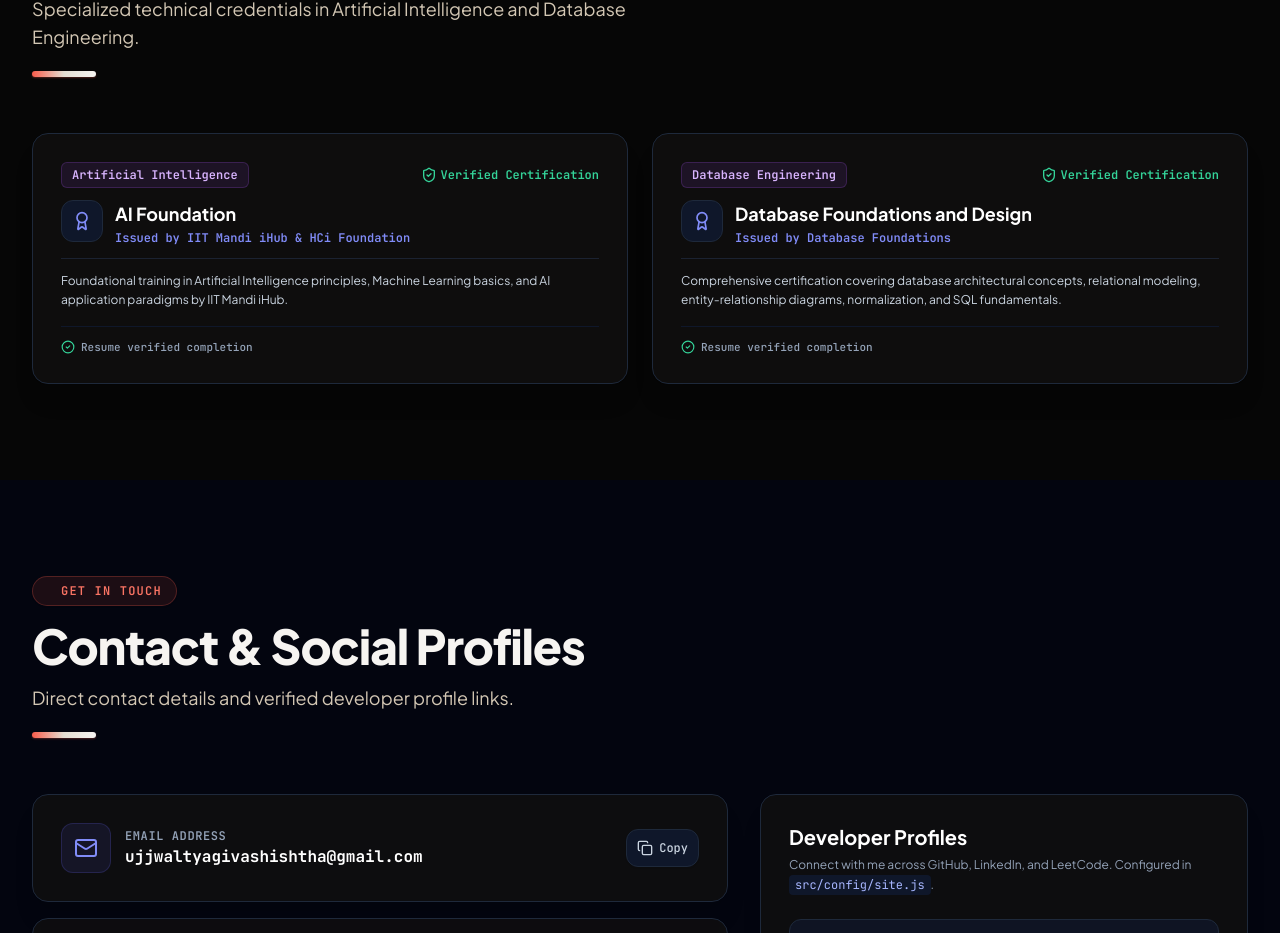
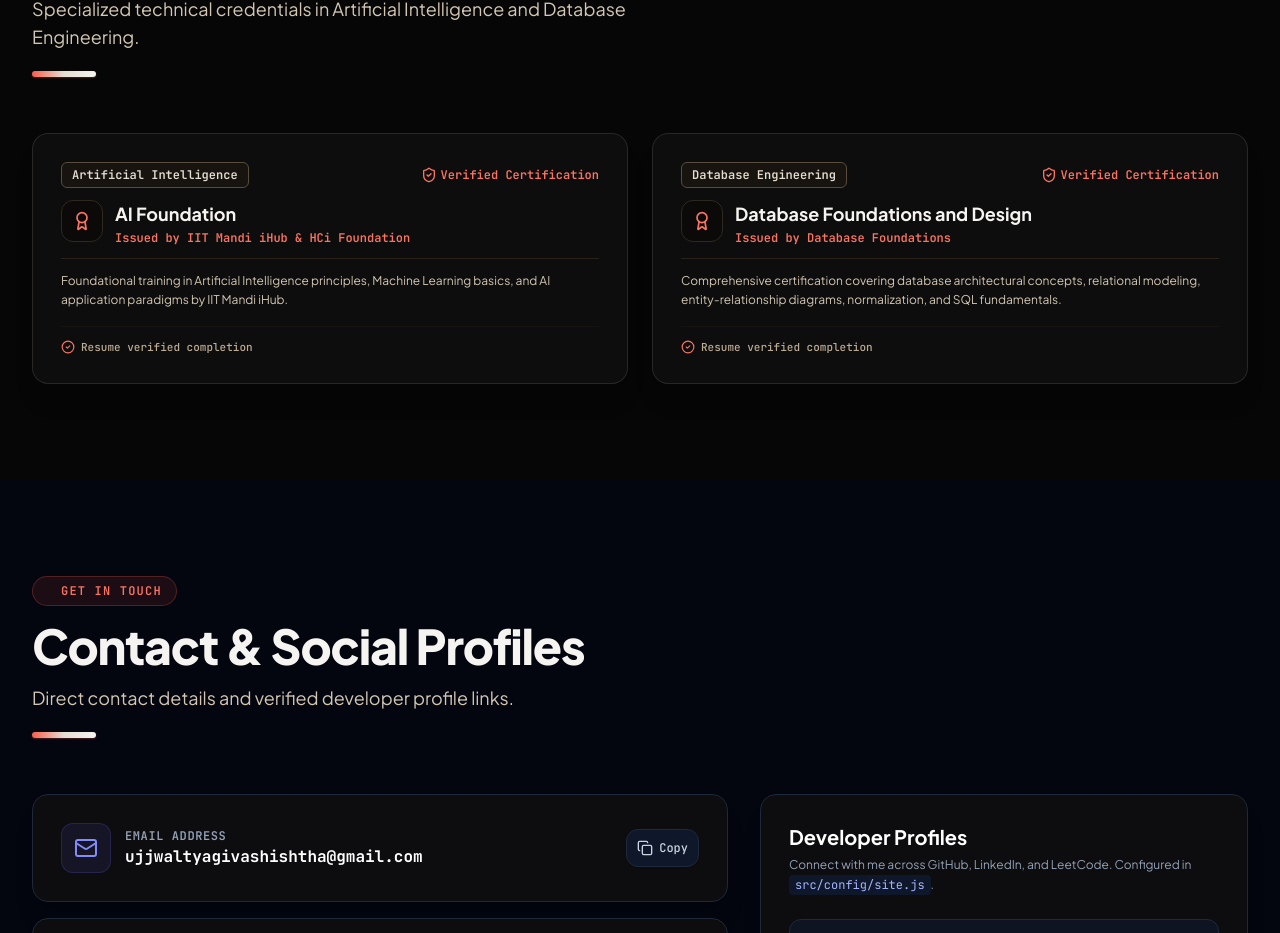
Before and after one commit to ujjwaltyagivashishtha/Portfolio, a React (Vite) app: page / in a window 1280 px wide. Shown: the part 6270-7203 px from the top of the page. Built offline with nearby package versions, Linux system fonts and the light colour scheme; the HTML template or start-up script is replaced by a standard one.

Commit message:
refactor: update color palette and styling across sections to use stone and coral theme

```diff
--- a/src/sections/Certifications.jsx
+++ b/src/sections/Certifications.jsx
@@ -17,39 +17,39 @@ export const Certifications = () => {
 
         <div className="grid grid-cols-1 md:grid-cols-2 gap-6">
           {certificationsData.map((cert, index) => (
-            <Card key={index} className="flex flex-col justify-between border-slate-200 dark:border-slate-800">
+            <Card key={index} className="flex flex-col justify-between border-stone-800">
               <div>
                 <div className="flex items-center justify-between gap-2 mb-3">
-                  <span className="text-xs font-mono font-semibold px-2.5 py-1 rounded-md bg-purple-50 dark:bg-purple-500/10 text-purple-700 dark:text-purple-300 border border-purple-200 dark:border-purple-500/20">
+                  <span className="text-xs font-mono font-semibold px-2.5 py-1 rounded-md bg-stone-900 text-stone-200 border border-stone-700">
                     {cert.category}
                   </span>
-                  <div className="flex items-center gap-1 text-xs font-mono text-emerald-600 dark:text-emerald-400 font-semibold">
+                  <div className="flex items-center gap-1 text-xs font-mono text-coral-400 font-semibold">
                     <ShieldCheck className="w-4 h-4" />
                     <span>{cert.badge}</span>
                   </div>
                 </div>
 
                 <div className="flex items-start gap-3 my-2">
-                  <div className="p-2.5 rounded-xl bg-slate-100 dark:bg-slate-900 border border-slate-200 dark:border-slate-800 text-indigo-600 dark:text-indigo-400 shrink-0">
+                  <div className="p-2.5 rounded-xl bg-stone-950 border border-stone-800 text-coral-400 shrink-0">
                     <Award className="w-5 h-5" />
                   </div>
                   <div>
-                    <h3 className="text-lg font-bold text-slate-900 dark:text-white">
+                    <h3 className="text-lg font-bold text-paper-100">
                       {cert.title}
                     </h3>
-                    <p className="text-xs font-mono text-indigo-600 dark:text-indigo-400 font-semibold mt-0.5">
+                    <p className="text-xs font-mono text-coral-400 font-semibold mt-0.5">
                       Issued by {cert.issuer}
                     </p>
                   </div>
                 </div>
 
-                <p className="text-xs text-slate-700 dark:text-slate-300 leading-relaxed mt-3 pt-3 border-t border-slate-200 dark:border-slate-800/80">
+                <p className="text-xs text-stone-300 leading-relaxed mt-3 pt-3 border-t border-stone-800/80">
                   {cert.details}
                 </p>
               </div>
 
-              <div className="mt-4 pt-3 border-t border-slate-200 dark:border-slate-900 flex items-center gap-1.5 text-[11px] font-mono text-slate-500 dark:text-slate-400 font-medium">
-                <CheckCircle2 className="w-3.5 h-3.5 text-emerald-600 dark:text-emerald-400" />
+              <div className="mt-4 pt-3 border-t border-stone-900 flex items-center gap-1.5 text-[11px] font-mono text-stone-400 font-medium">
+                <CheckCircle2 className="w-3.5 h-3.5 text-coral-400" />
                 <span>Resume verified completion</span>
               </div>
             </Card>
```
